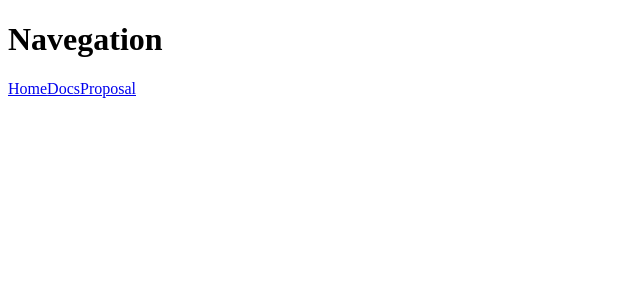
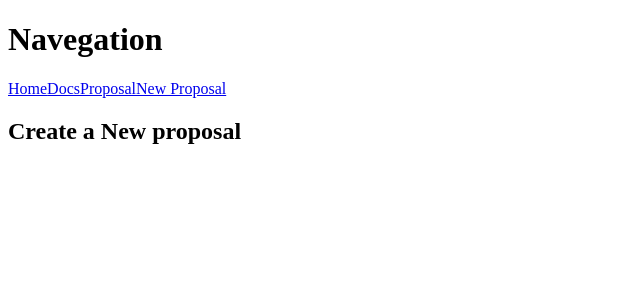
Before and after one commit to oscarmolivera/angular-rails-fe, an Angular app: page /proposals/new in a window 1280 px wide. Before the commit this address led to /. Shown: the top 300 px of the page, without its empty margins (0-640 px from the left). Built offline with nearby package versions, Linux system fonts and the light colour scheme.

Commit message:
Agregando Componente New Proposal

```diff
--- a/src/app/app-routing.module.ts
+++ b/src/app/app-routing.module.ts
@@ -4,12 +4,14 @@ import { RouterModule, Routes } from '@angular/router';
 import { HomepageComponent } from './homepage/homepage.component';
 import { DocumentsComponent } from './documents/documents.component';
 import { ProposalsListComponent } from './proposals/proposals-list.component';
+import { ProposalsNewComponent } from './proposals/proposals-new.component';
 
 const routes: Routes = [
   { path: '', redirectTo: '/home', pathMatch: 'full'},
   { path: 'home', component: HomepageComponent},
   { path: 'documents', component: DocumentsComponent },
   { path: 'proposals', component: ProposalsListComponent },
+  { path: 'proposals/new', component: ProposalsNewComponent },
 ]
 
 @NgModule({
--- a/src/app/app.component.html
+++ b/src/app/app.component.html
@@ -5,4 +5,6 @@
 
 <a routerLink="/proposals">Proposal</a>
 
+<a routerLink="/proposals/new">New Proposal</a>
+
 <router-outlet></router-outlet>
--- a/src/app/app.module.ts
+++ b/src/app/app.module.ts
@@ -6,13 +6,15 @@ import { HomepageComponent } from './homepage/homepage.component';
 import { AppRoutingModule} from './app-routing.module';
 import { DocumentsComponent } from './documents/documents.component';
 import { ProposalsListComponent } from './proposals/proposals-list.component';
+import { ProposalsNewComponent } from './proposals/proposals-new.component';
 
 @NgModule({
   declarations: [
     AppComponent,
     HomepageComponent,
     DocumentsComponent,
-    ProposalsListComponent
+    ProposalsListComponent,
+    ProposalsNewComponent
   ],
   imports: [
     BrowserModule,
--- /dev/null
+++ b/src/app/proposals/proposals-new.component.html
@@ -0,0 +1,3 @@
+<h2>
+<div>Create a New proposal</div>
+</h2>
--- /dev/null
+++ b/src/app/proposals/proposals-new.component.ts
@@ -0,0 +1,17 @@
+import { Component, OnInit } from '@angular/core';
+import { Proposal } from './proposal';
+
+@Component({
+  selector: 'proposals-new',
+  templateUrl: './proposals-new.component.html'
+})
+
+export class ProposalsNewComponent implements OnInit {
+
+  constructor() { }
+
+  ngOnInit() {
+  }
+
+  proposal = new Proposal();
+}
```
